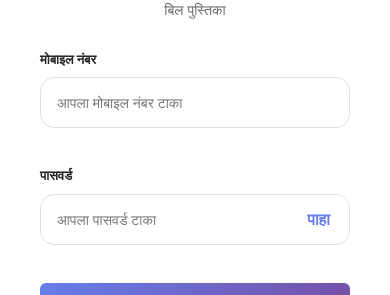
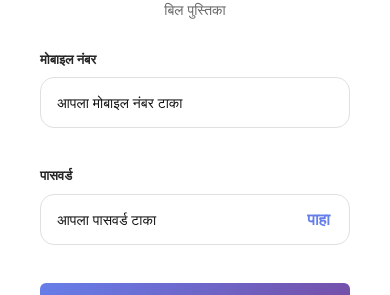
Before and after one commit to 8263986617/bill-book-app, a React (Vite) app in the folder frontend/: page /login in a window 390 px wide. Shown: the part 244-539 px from the top of the page. Built offline with nearby package versions, Linux system fonts and the light colour scheme.

Commit message:
fix(ui): ensure form input text visible and caret color on mobile/desktop-site

```diff
--- a/frontend/src/styles/CreateBill.css
+++ b/frontend/src/styles/CreateBill.css
@@ -477,6 +477,20 @@
   font-size: 13px;
 }
 
+/* Ensure input text is visible on all themes / mobile desktop-site */
+.items-table input,
+.input-cell,
+.form-group input,
+.form-group textarea {
+  color: #111 !important;
+  background: #fff !important;
+  caret-color: var(--red) !important;
+  -webkit-text-fill-color: #111 !important;
+}
+
+/* Make sure preview overlay doesn't obscure form inputs when positioned */
+.preview-overlay { z-index: 9999; }
+
 .item-amount {
   font-weight: 600;
   color: #333;
```
